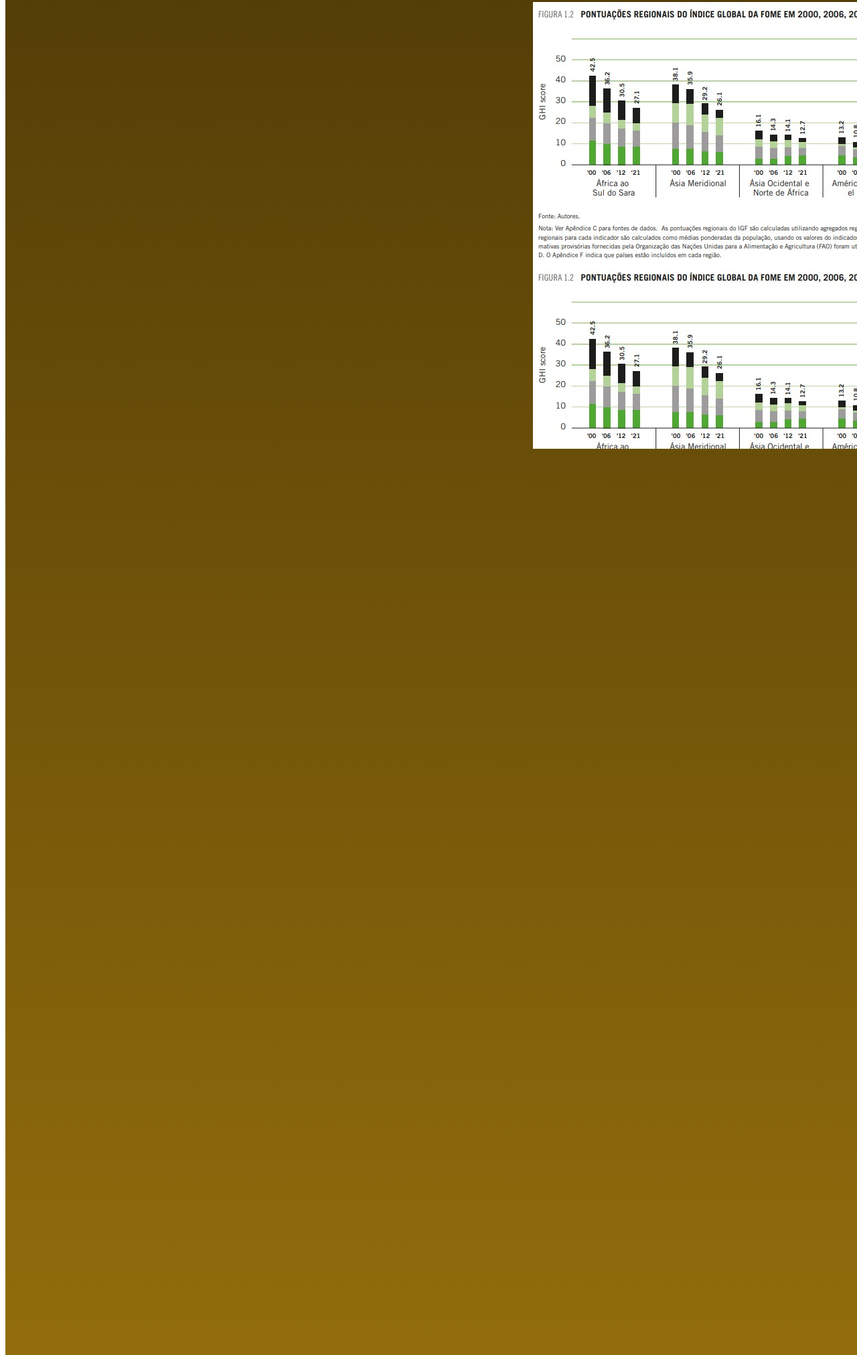
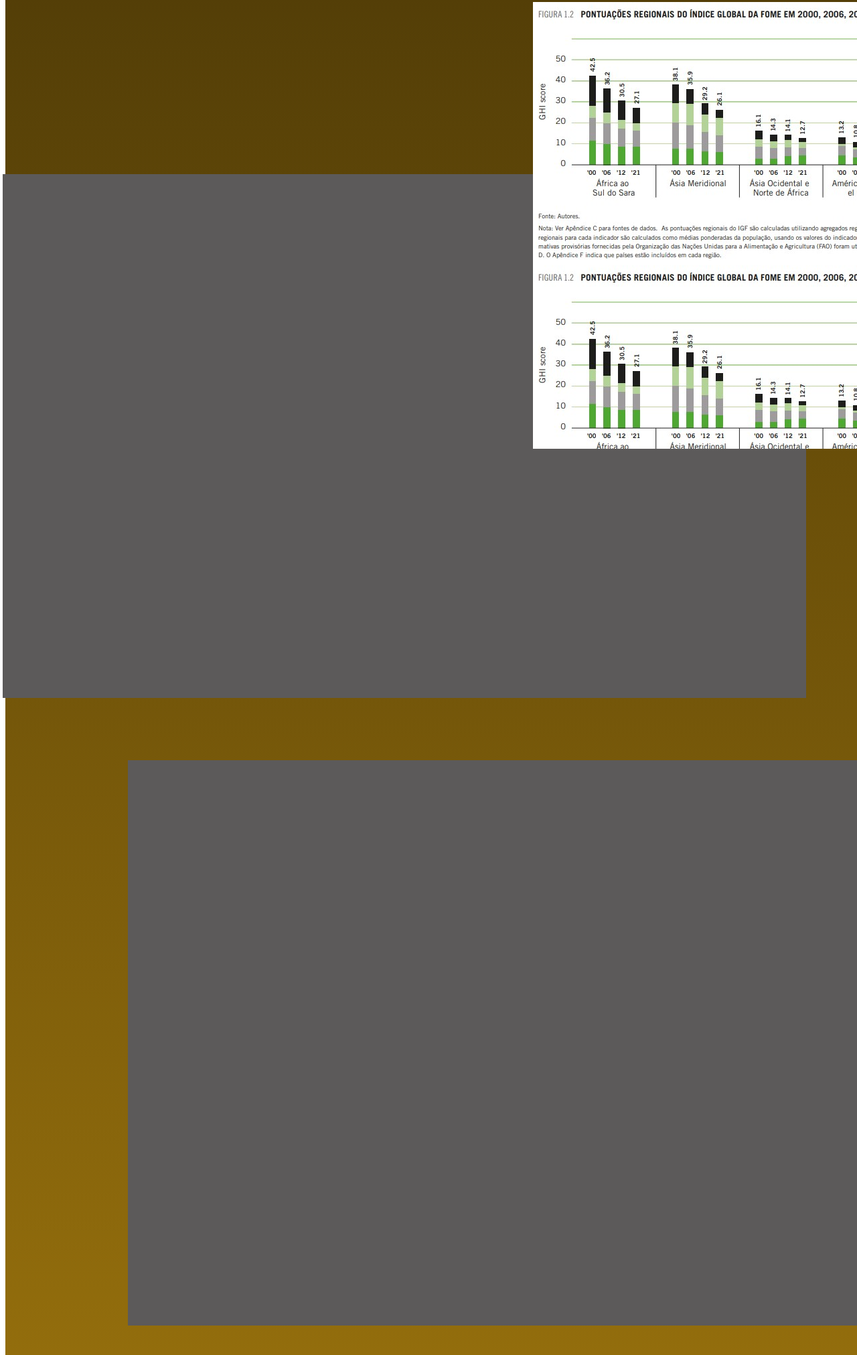
Before and after one commit to nicolisantana/Projeto-ODS2, a plain HTML site: page index.html in a window 1280 px wide. Shown: the part 2717-4740 px from the top of the page at 67% size. Drawn offline with Linux system fonts and the light colour scheme; files whose address does not match are found by name.

Commit message:
Segunda parte finalizada

```diff
--- a/css/style.css
+++ b/css/style.css
@@ -102,3 +102,27 @@ background: #5C5A5A;
 
     background: url(ind.jpg);
 }
+.re3{
+    position: absolute;
+width: 1200px;
+height: 782px;
+left: -4px;
+top: 2969px;
+
+background: #5C5A5A;
+}
+.re4{
+    position: absolute;
+width: 1790px;
+height: 844px;
+left: 183px;
+top: 3844px;
+
+background: #5C5A5A;
+
+}
+.link{
+    font-family: 'Courier New', Courier, monospace;
+    color: #ffffff;
+    font-size: 500%;
+}
--- a/index.html
+++ b/index.html
@@ -20,7 +20,9 @@
                 <p>Donec bibendum odio ut mauris vestibulum vulputate. Proin porta varius ipsum, vel pulvinar diam imperdiet eu. Proin in neque dolor. Class aptent taciti sociosqu ad litora torquent per conubia nostra, per inceptos himenaeos.          INTRODUÇÃO </p>
             </div>
         </div>
+        <div class="re3"></div>
         <div class="ind"><img src="img/ind.jpg"></div>
+
         <div class="re2">
 
         </div>
@@ -31,8 +33,9 @@
             <img src="img/ods2.png" >
         </div>
         <div class="rodape">
-
+           <p class="link">Link</p>
         </div>
+        <div class="re4"></div>
     </div>
 
 </body>
```
